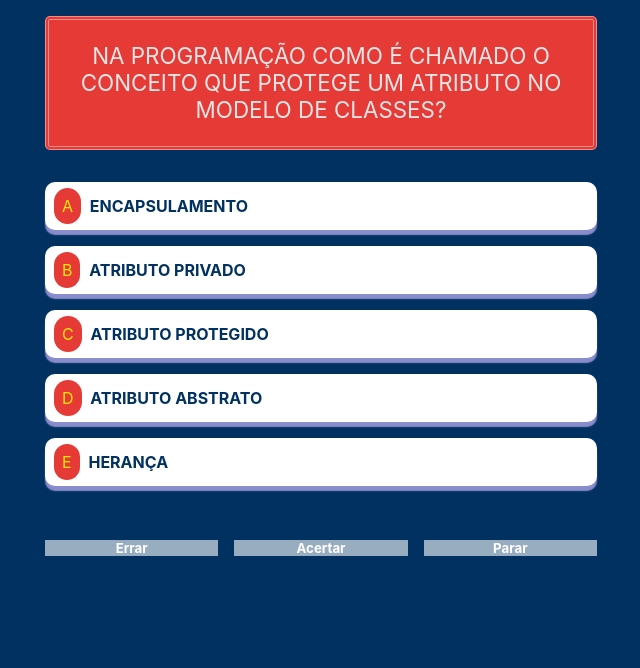
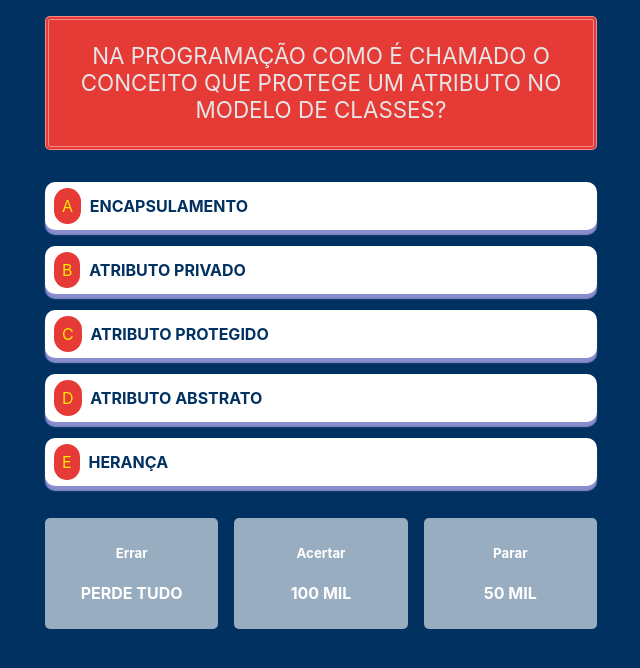
Before and after one commit to vinniimiranda/show-do-milhao-enade, a React (Create React App) app: page / in a window 1280 px wide. Shown: the top 668 px of the page, without its empty margins (319-959 px from the left). Built offline with nearby package versions, Linux system fonts and the light colour scheme.

Commit message:
Audio added

```diff
--- a/src/App.css
+++ b/src/App.css
@@ -77,5 +77,7 @@ body{
 .info{
   background-color: rgba(255, 255, 255, .6);
   /* width: 90%; */
+  padding: 5px;
+  border-radius: 5px;
   color: #FFF;
 }
--- a/src/App.js
+++ b/src/App.js
@@ -1,16 +1,21 @@
-import React, { useState } from "react";
+import React, { useState, useEffect } from "react";
 import { ToastContainer, toast } from "react-toastify";
 import Grid from "@material-ui/core/Grid";
 import Container from "@material-ui/core/Container";
 
 import "react-toastify/dist/ReactToastify.css";
 
-import logo from "./logo.png";
 import "./App.css";
 
 function App() {
   const notifySucces = () => toast.success("Reposta Correta");
   const notifyError = () => toast.error("Reposta Incorreta");
+  const bgAudio = new Audio("bg.mp3");
+  bgAudio.volume = 0.6;
+  bgAudio.loop = true;
+
+  bgAudio.play();
+
   const [respostas, setRespostas] = useState([
     {
       option: "A",
@@ -47,9 +52,7 @@ function App() {
           position={toast.POSITION.TOP_RIGHT}
         />
         <Grid container spacing={2} className="container">
-          <Grid item xs={12} style={{ textAlign: "center" }}>
-
-          </Grid>
+          <Grid item xs={12} style={{ textAlign: "center" }}></Grid>
           <Grid item xs={12}>
             <div className="question-card">
               <p className="question">
@@ -80,16 +83,19 @@ function App() {
           <Grid item xs={4} className="text-center ">
             <div className="info">
               <h5>Errar</h5>
+              <h4>PERDE TUDO</h4>
             </div>
           </Grid>
           <Grid item xs={4} className="text-center ">
             <div className="info">
               <h5>Acertar</h5>
+              <h4>100 MIL</h4>
             </div>
           </Grid>
           <Grid item xs={4} className="text-center ">
             <div className="info">
               <h5>Parar</h5>
+              <h4>50 MIL</h4>
             </div>
           </Grid>
         </Grid>
```
Also changed, not shown: 1 other file (tests, documents, lock files or other folders). Lines whose indentation alone changed are shown as unchanged.
